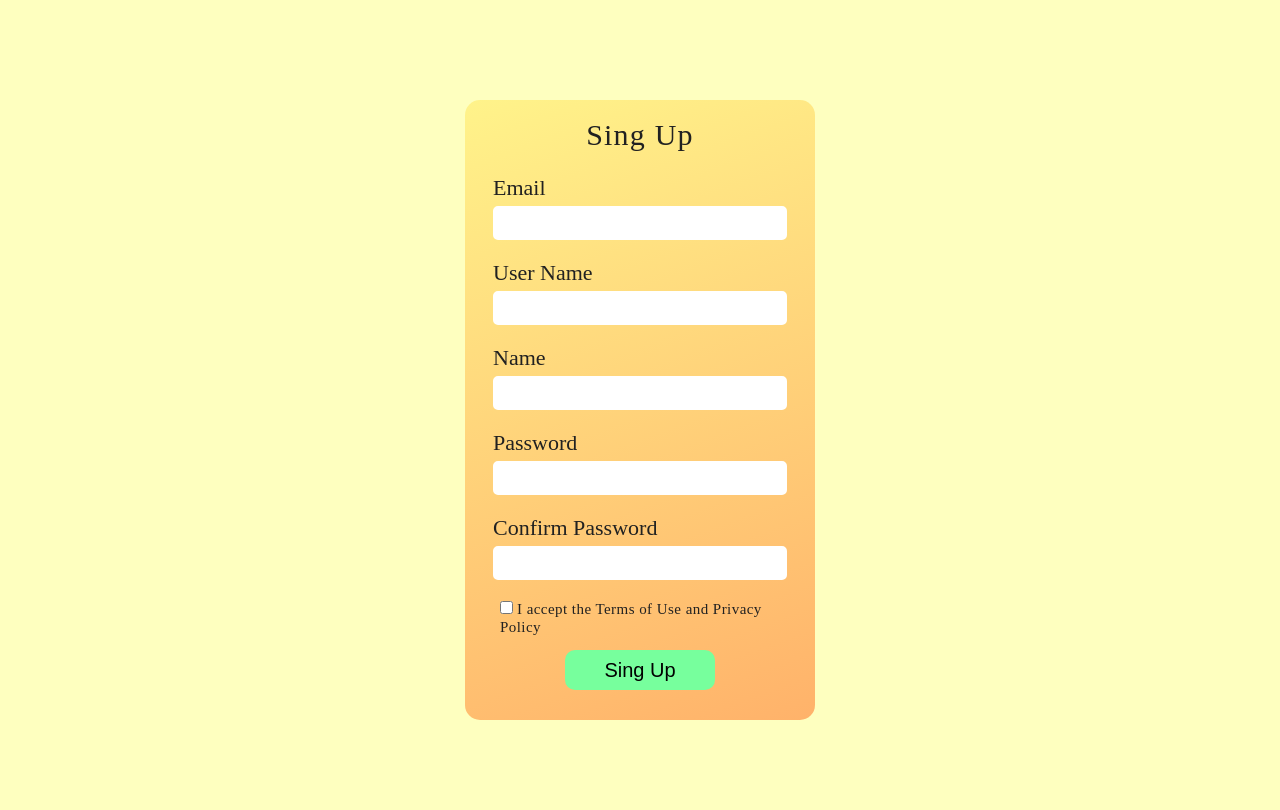
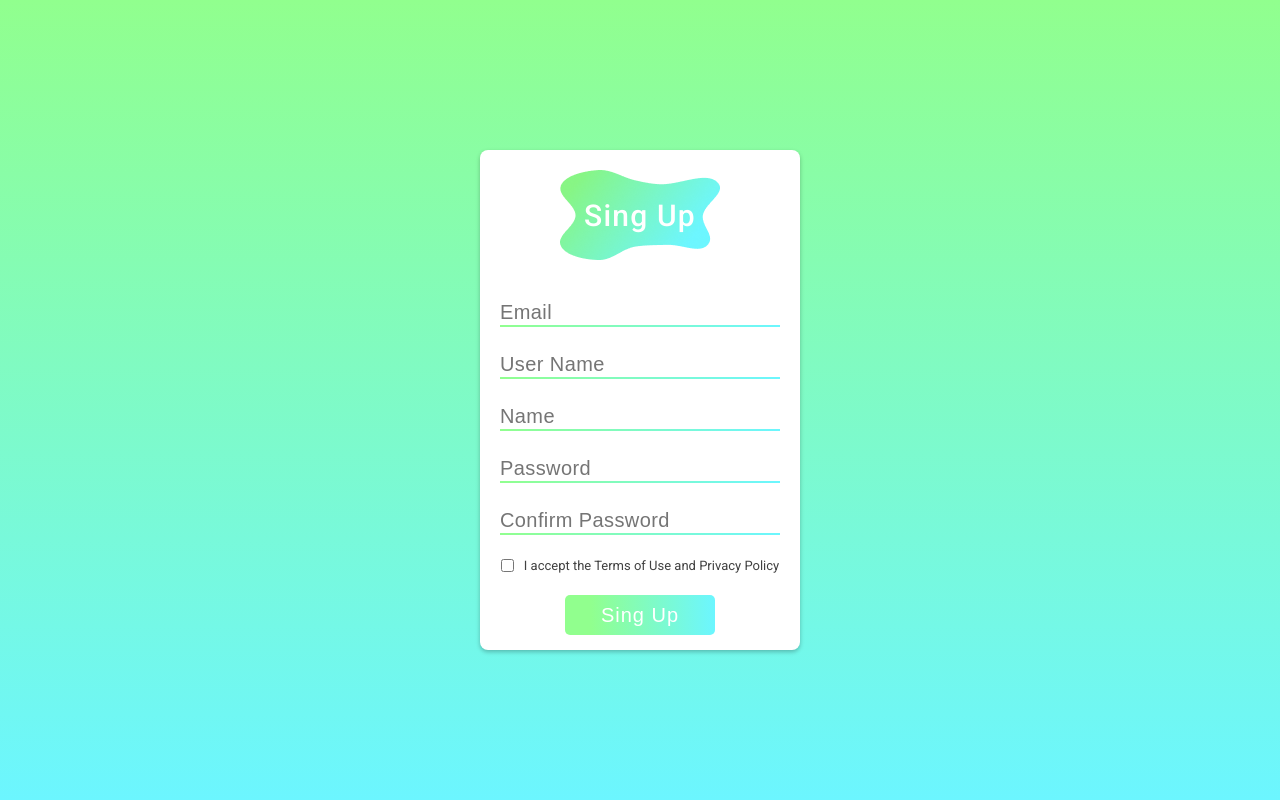
Before and after one commit to Veremyov-of/registration-form, a plain HTML site: page index.html in a window 1280 px wide. Drawn offline with Linux system fonts and the light colour scheme.

Commit message:
redesigned the form
1) Changed the design (the new design was done using figma)
2) Removed unnecessary blocks (html)
3) fixed bugs (js)

```diff
--- a/index.html
+++ b/index.html
@@ -5,40 +5,25 @@
     <meta http-equiv="X-UA-Compatible" content="IE=edge">
     <meta name="viewport" content="width=device-width, initial-scale=1.0">
     <title>registration-form</title>
+    <link rel="preconnect" href="https://fonts.gstatic.com">
+    <link href="https://fonts.googleapis.com/css2?family=Roboto:wght@300;400;500;700&display=swap" rel="stylesheet">
     <link rel="stylesheet" href="./css/style.css">
 </head>
 <body>
     <section>
-        <div class="container">
             <form class="form" action="#">
                 <h1 class="form_title">Sing Up</h1>
-                <div class="form_item">
-                    <label class="form_item_label">Email</label>
-                    <input id="inputEmail" required  type="email">
-                </div>
-                <div class="form_item">
-                    <label class="form_item_label">User Name</label>
-                    <input id="inputUserName" title="minimum number of characters: 3" required type="text">
-                </div>
-                <div class="form_item">
-                    <label class="form_item_label">Name</label>
-                    <input id="inputName" required title="minimum number of characters: 3" type="text">
-                </div>
-                <div class="form_item">
-                    <label class="form_item_label">Password</label>
-                    <input id="inputPassword" title="minimum number of characters: 8" required type="password">
-                </div>
-                <div class="form_item">
-                    <label class="form_item_label">Confirm Password</label>
-                    <input id="inputConfirmPassword" required type="password">
-                </div>
+                <input id="inputEmail" class="form_input" placeholder="Email" required  type="email">
+                <input id="inputUserName" class="form_input" placeholder="User Name" required type="text">
+                <input id="inputName" class="form_input" placeholder="Name" required type="text">
+                <input id="inputPassword" class="form_input" placeholder="Password" required type="password">
+                <input id="inputConfirmPassword" class="form_input" placeholder="Confirm Password" required type="password">
                 <div class="form_checkbox">
                     <input id="inputCheckbox" required type="checkbox">
                     <label class="form_checkbox_label" for="inputCheckbox">I accept the Terms of Use and Privacy Policy</label>
                 </div>
                 <button class="btn" type="submit">Sing Up</button>
             </form>
-        </div>
     </section>
     <script src="./js/main.js"></script>
 </body>
--- a/js/main.js
+++ b/js/main.js
@@ -16,9 +16,9 @@ function checkEmail() {
     let str = this.value;
     let testRegex = /^(([^<>()\[\]\\.,;:\s@"]+(\.[^<>()\[\]\\.,;:\s@"]+)*)|(".+"))@((\[[0-9]{1,3}\.[0-9]{1,3}\.[0-9]{1,3}\.[0-9]{1,3}\])|(([a-zA-Z\-0-9]+\.)+[a-zA-Z]{2,}))$/;
     if(testRegex.test(str)) {
-        this.style.border = "2px solid #77FF9D";
+        this.classList.remove('incorrect');
     } else {
-        this.style.border = "2px solid #FF3E3E";
+        this.classList.add('incorrect');
     }
 }
 
@@ -26,19 +26,19 @@ function checkUserName() {
     let str = this.value;
     let testRegex = /^[a-z][a-z0-9]{2}/i;
     if(testRegex.test(str)) {
-        this.style.border = "2px solid #77FF9D";
+        this.classList.remove('incorrect');
     } else {
-        this.style.border = "2px solid #FF3E3E";
+        this.classList.add('incorrect');
     }
 }
 
 function checkName() {
     let str = this.value;
-    let testRegex = /^[a-z]+/i;
+    let testRegex = /^[a-zA-Z]+$/;
     if(testRegex.test(str)) {
-        this.style.border = "2px solid #77FF9D";
+        this.classList.remove('incorrect');
     } else {
-        this.style.border = "2px solid #FF3E3E";
+        this.classList.add('incorrect');
     }
 }
 
@@ -46,18 +46,18 @@ function checkPassword() {
     let str = this.value;
     let testRegex = /^[a-z0-9]{8}/i;
     if(testRegex.test(str)) {
-        this.style.border = "2px solid #77FF9D";
+        this.classList.remove('incorrect');
     } else {
-        this.style.border = "2px solid #FF3E3E";
+        this.classList.add('incorrect');
     }
 }
 
 
 function checkConfirmPassword() {
     if(this.value == password.value) {
-        this.style.border = "2px solid #77FF9D";
+        this.classList.remove('incorrect');
     } else {
-        this.style.border = "2px solid #FF3E3E";
+        this.classList.add('incorrect');
     }
 }
 
--- a/scss/_form.scss
+++ b/scss/_form.scss
@@ -1,129 +1,83 @@
-.container {
-    margin-top: 10px;
-    width: 100%;
-    height: 100vh;
-    display: flex;
-    justify-content: center;
-    align-items: center;
+section {
+    position: absolute;
+    top: 50%;
+    left: 50%;
+    transform: translate(-50%, -50%);
+    width: 320px;
+    height: 500px;
+    background: white;
+    box-shadow: 0px 2px 4px rgba(0, 0, 0, 0.25);
+    border-radius: 8px;
     .form {
-        margin: 0 auto;
-        width: 350px;
-        height: 620px;
-        border-radius: 15px;
-        background: linear-gradient(160.2deg, #FFF38A 0%, #FFB26A 100%);
         display: flex;
         align-items: center;
         flex-direction: column;
         &_title {
+            @include flex-box;
+
             width: 260px;
-            height: 40px;
-            display: flex;
-            justify-content: center;
-            align-items: center;
-            margin: 15px 0 0;
+            height: 90px;
+            margin: 20px 0 15px;
+
+            background-image: url("../img/img.png");
+            background-repeat: no-repeat;
+            background-position: center;
+
+            font-size: 30px;
             font-weight: 500;
-            font-size: 30px;
+            color: white;
             letter-spacing: 0.04em;
         }
-        &_item {
+        &_input {
+            margin-top: 25px;
+            display: block;
+            position: relative;
+            width: 280px;
+            height: 25px;
+            border: none;
+            font-size: 20px;
+            letter-spacing: 0.02em;
+            border-bottom: 1px solid;
+            border-image-slice: 1;
+            border-width: 2px;
+            border-image-source: linear-gradient(90deg, #91FF8E 0%, #6CF6FF 100%);
+            outline: none;
+
+        }
+        &_checkbox {
+            margin-top: 20px;
+            width: 280px;
+            height: 20px;
+            @include flex-box;
             &_label {
-                margin: 20px 0px 0px;
-                display: block;
-                font-size: 22px;
-            }
-            input {
-                outline:none;
-                width: 270px;
-                height: 30px;
-                border: 2px solid white;
-                padding: 0px 10px;
-                font-size: 18px;
+                margin-left: 10px;
+                font-size: 13px;
                 font-weight: 400;
-                letter-spacing: 0.05em;
-                border-radius: 5px;
-                margin: 5px 0px 0px;
+                line-height: 15px;
             }
         }
-        &_checkbox {
-            margin: 20px 0px 0px;
-            width: 280px;
-            height: 20px;
-            &_label {
-                font-size: 15px;
-                font-weight: 500;
-                letter-spacing: 0.03em;
-            }
-            // input[type="checkbox"]:checked,
-            // input[type="checkbox"]:not(:checked){
-            //     position: absolute;
-            //     left: -9999px;
-            // }
-            // input[type="checkbox"]:checked + label,
-            // input[type="checkbox"]:not(:checked) + label{
-            //     display: inline-block;
-            //     position: relative;
-            //     padding-left: 28px;
-            //     line-height: 20px;
-            //     cursor: pointer;
-            // }
-            // input[type="checkbox"]:checked + label:before,
-            // input[type="checkbox"]:not(:checked) + label:before{
-            //     content: "";
-            //     position: absolute;
-            //     left: 0px;
-            //     top: 0px;
-            //     width: 18px;
-            //     height: 18px;
-            //     border: 1px solid #dddddd;
-            //     background-color: #ffffff;
-            //     border-radius: 5px;
-            // }
-            // input[type="checkbox"]:checked + label:after,
-            // input[type="checkbox"]:not(:checked) + label:after{
-            //     content: "";
-            //     position: absolute;
-            //     -webkit-transition: all 0.2s ease;
-            //     -moz-transition: all 0.2s ease;
-            //     -o-transition: all 0.2s ease;
-            //     transition: all 0.2s ease;
-            // }
-            // input[type="checkbox"]:checked + label:after,
-            // input[type="checkbox"]:not(:checked) + label:after {
-            //     left: 3px;
-            //     top: 4px;
-            //     width: 10px;
-            //     height: 5px;
-            //     border-radius: 1px;
-            //     border-left: 4px solid #212121;
-            //     border-bottom: 4px solid #212121;
-            //     -webkit-transform: rotate(-45deg);
-            //     -moz-transform: rotate(-45deg);
-            //     -o-transform: rotate(-45deg);
-            //     -ms-transform: rotate(-45deg);
-            //     transform: rotate(-45deg);
-            // }
-            // input[type="checkbox"]:not(:checked) + label:after{
-            //     opacity: 0;
-            // }
-
-            // input[type="checkbox"]:checked + label:after{
-            //     opacity: 1;
-            // }
-        }
         .btn {
+            position: relative;
+            margin-top: 20px;
             width: 150px;
             height: 40px;
+            background: linear-gradient(90deg, #91FF8E 17.19%, #6CF6FF 100%);
+            border-radius: 5px;
+            border: none;
+            color: white;
             font-size: 20px;
-            font-weight: 400;
-            margin: 30px 0px 0px;
-            background: #77FF9D;
-            border-radius: 10px;
-            border: none;
-            transition: background .2s;
+            letter-spacing: 0.05em;
+            transition: color .1s;
+            transition: width .1s;
             &:hover {
-                background: #69f892;
-                transition: .2s;
+                width: 155px;
+                transition: color .1s;
             }
         }
+        .incorrect {
+            border-image-source: linear-gradient(90deg, #FF8E8E 0%, #FFF06C 100%);
+        }
+
+
     }
 }
--- a/scss/_global.scss
+++ b/scss/_global.scss
@@ -1,7 +1,11 @@
 body {
-    background-color: #FEFFBF;
+    font-family: 'Roboto', sans-serif;
+    background: linear-gradient(180deg, #91FF8E 0%, #6CF6FF 100%);
+    background-repeat: no-repeat;
+    width: 100%;
+    height: 100vh;
     box-sizing: border-box;
-    color: #212121;
+    color: #414141;
 }
 * {
     margin: 0;
--- /dev/null
+++ b/scss/_mixin.scss
@@ -0,0 +1,5 @@
+@mixin flex-box {
+    display: flex;
+    align-items: center;
+    justify-content: center;
+}
--- a/scss/style.scss
+++ b/scss/style.scss
@@ -1,2 +1,3 @@
+@import "mixin";
 @import "./global";
 @import "./form";
```
Also changed, not shown: css/style.css, img/img.png (added), 1 other file.
